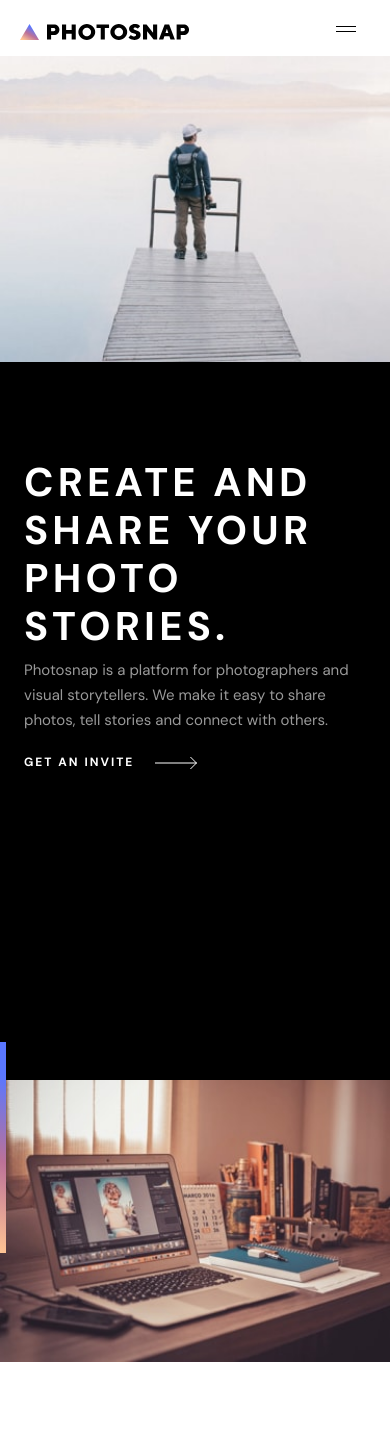
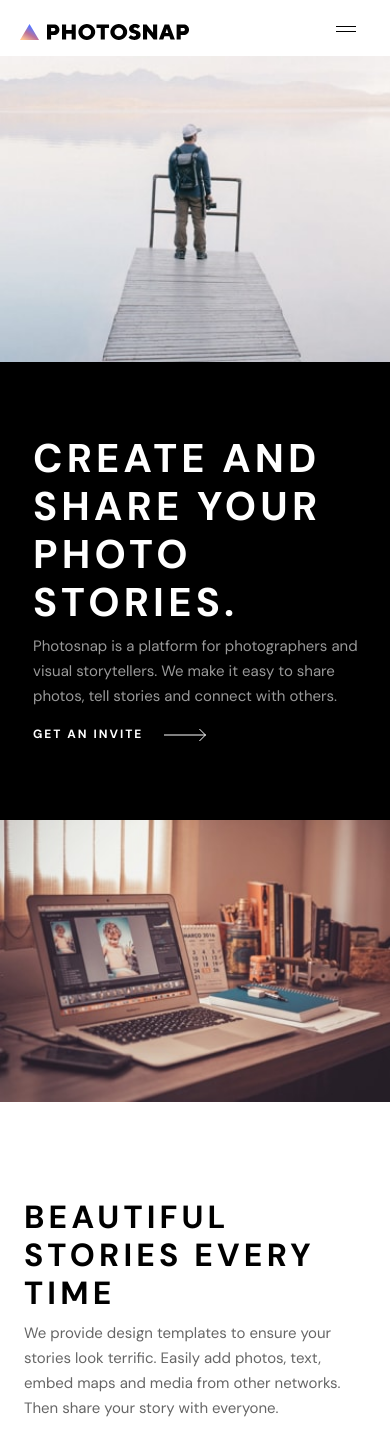
Before and after one commit to sarajlija/photosnap-multi-page-website, a React (Create React App) app: page / in a window 390 px wide. Shown: the top 1443 px of the page. Built offline with nearby package versions, Linux system fonts and the light colour scheme.

Commit message:
Update Home.css

```diff
--- a/src/pages/Home/Home.css
+++ b/src/pages/Home/Home.css
@@ -32,10 +32,12 @@
   background-color: black;
   color: #ffffff;
   max-width: 100%;
-  display: block;
-  padding: 80px 5%;
+  display: flex;
+  flex-direction: column;
+  align-items: center;
+  justify-content: center;
+  padding: 173px 111px;
   width: 42.36%;
-  height: auto;
 }
 .home-hero .image-hero {
   width: 57.64%;
@@ -55,9 +57,12 @@
 .home-hero .title-hero p {
   line-height: 25px;
   font-size: 15px;
+  mix-blend-mode: normal;
+  opacity: 0.6;
 }
 
 .home-get-link {
+  align-self: flex-start;
   position: relative;
   padding-bottom: 5px;
   text-transform: uppercase;
@@ -283,11 +288,11 @@
     flex-direction: row;
   }
   .home-hero .image-hero {
-    width: 35.55%;
+    width: 100%;
   }
   .home-hero .title-hero {
-    width: 64.45%;
-    padding: 11rem 3.5rem;
+    width: 100%;
+    padding: 173px 54px;
   }
   .home-hero .title-hero p {
     opacity: 0.6;
@@ -295,6 +300,10 @@
 
   .home-hero .title-hero .get-link {
     margin-left: 0;
+  }
+
+  .vertical-line {
+    height: 24vh;
   }
 
   .home-stories {
@@ -356,11 +365,14 @@
     max-width: 100%;
     flex-direction: column-reverse;
   }
+  .vertical-line {
+    height: 0;
+  }
   .home-hero .image-hero {
     width: 100%;
   }
   .home-hero .title-hero {
-    padding: 6rem 1.5rem;
+    padding: 72px 24px 72px 33px;
     width: 100%;
   }
   .home-stories {
```
